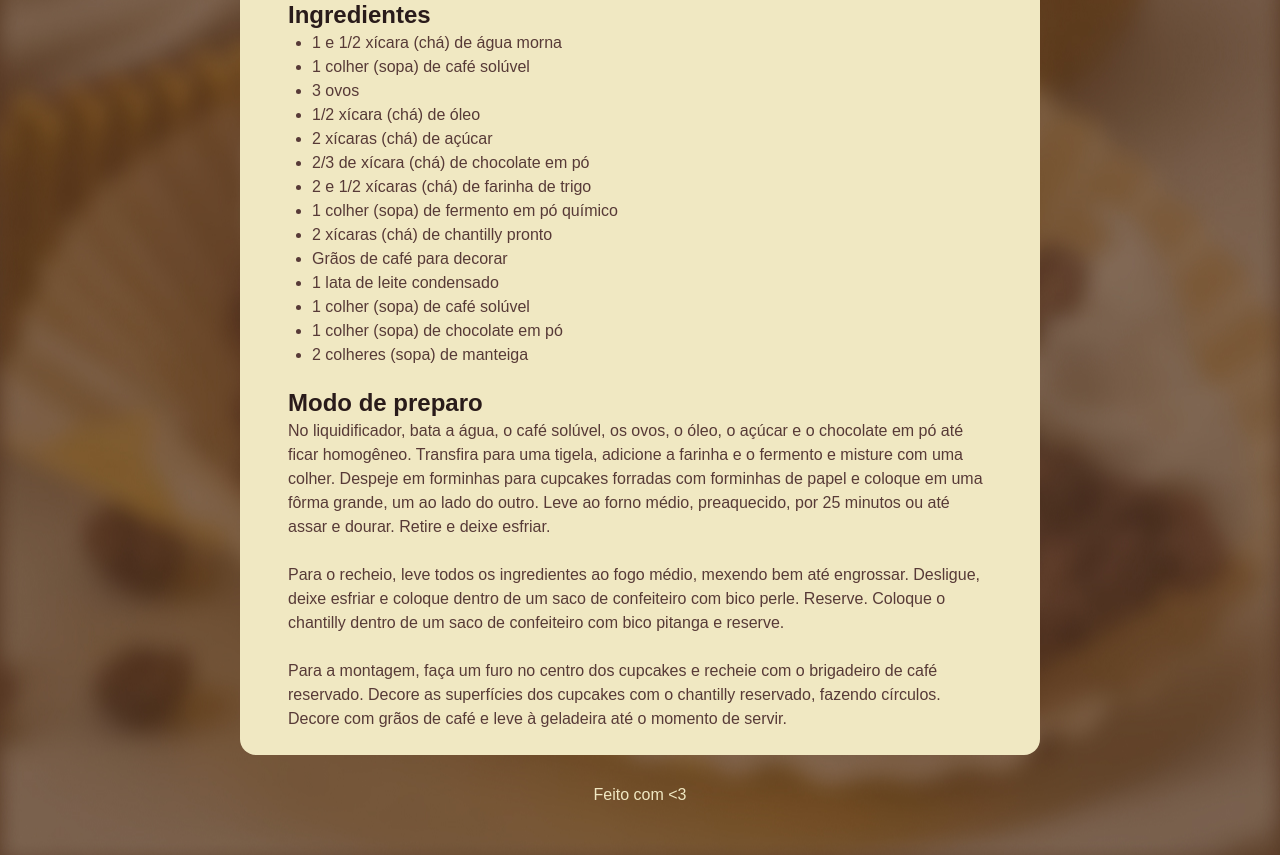
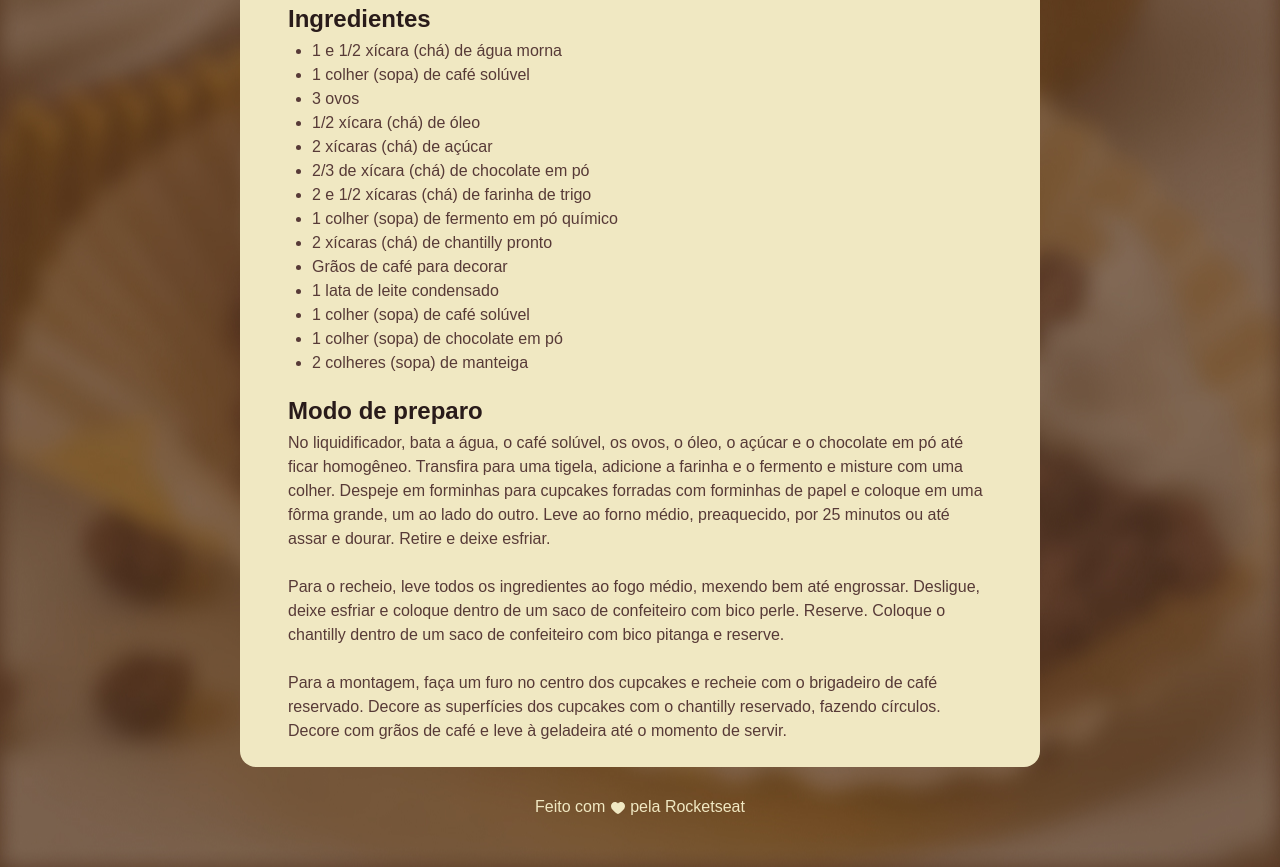
Before and after one commit to LucasBonny/FullStack, a plain HTML site: page modulo-06-projeto-pagina-de-receita/index.html in a window 1280 px wide. Shown: the part 716-1583 px from the top of the page. Drawn offline with Linux system fonts and the light colour scheme; a web font is replaced by a local one.

Commit message:
Rodapé e conclusão

```diff
--- a/modulo-06-projeto-pagina-de-receita/index.html
+++ b/modulo-06-projeto-pagina-de-receita/index.html
@@ -47,9 +47,11 @@
         </p>
       </section>
     </main>
-    <footer>
-      <p>Feito com <3</p>
-    </footer>
   </div>
+  <footer>
+    Feito com
+    <img src="assets/ph_heart-fill.svg" alt="Heart">
+    pela Rocketseat
+  </footer>
 </body>
 </html>
--- a/modulo-06-projeto-pagina-de-receita/style.css
+++ b/modulo-06-projeto-pagina-de-receita/style.css
@@ -36,7 +36,7 @@ h2 {
 }
 h1, h2 {
   color: #291B1A;
-  margin-bottom: 0.25rem;
+  margin-bottom: 0.5rem;
 }
 section {
   padding: 0 1.5rem;
@@ -57,8 +57,11 @@ footer {
   width: 800px;
   margin: 0 auto;
 }
-footer > p {
+footer {
   text-align: center;
   margin-bottom: 3rem;
   color: #F0E8C2;
 }
+footer > img {
+  vertical-align: middle;
+}
```
Also changed, not shown: modulo-06-projeto-pagina-de-receita/assets/ph_heart-fill.svg (added).
